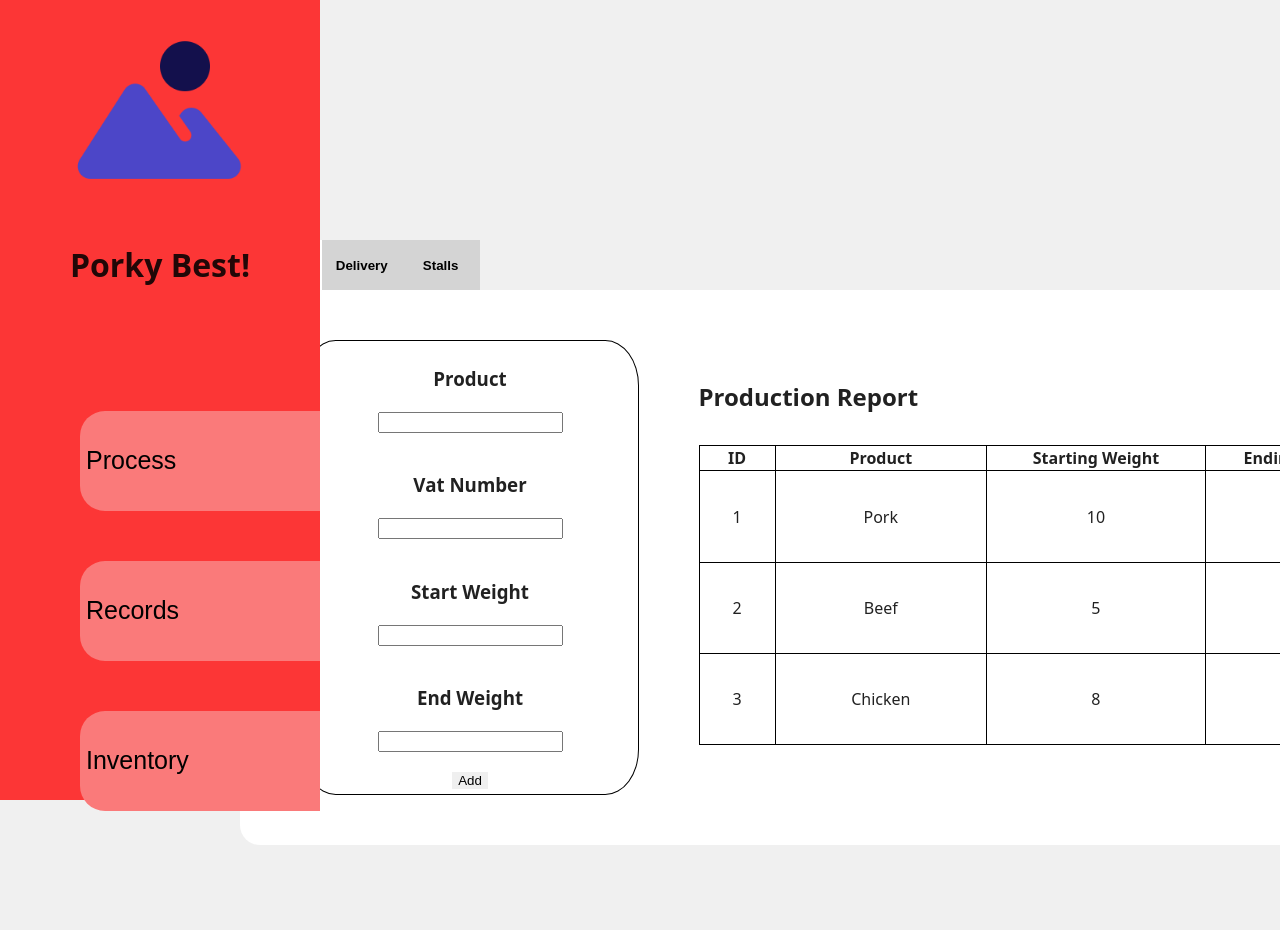
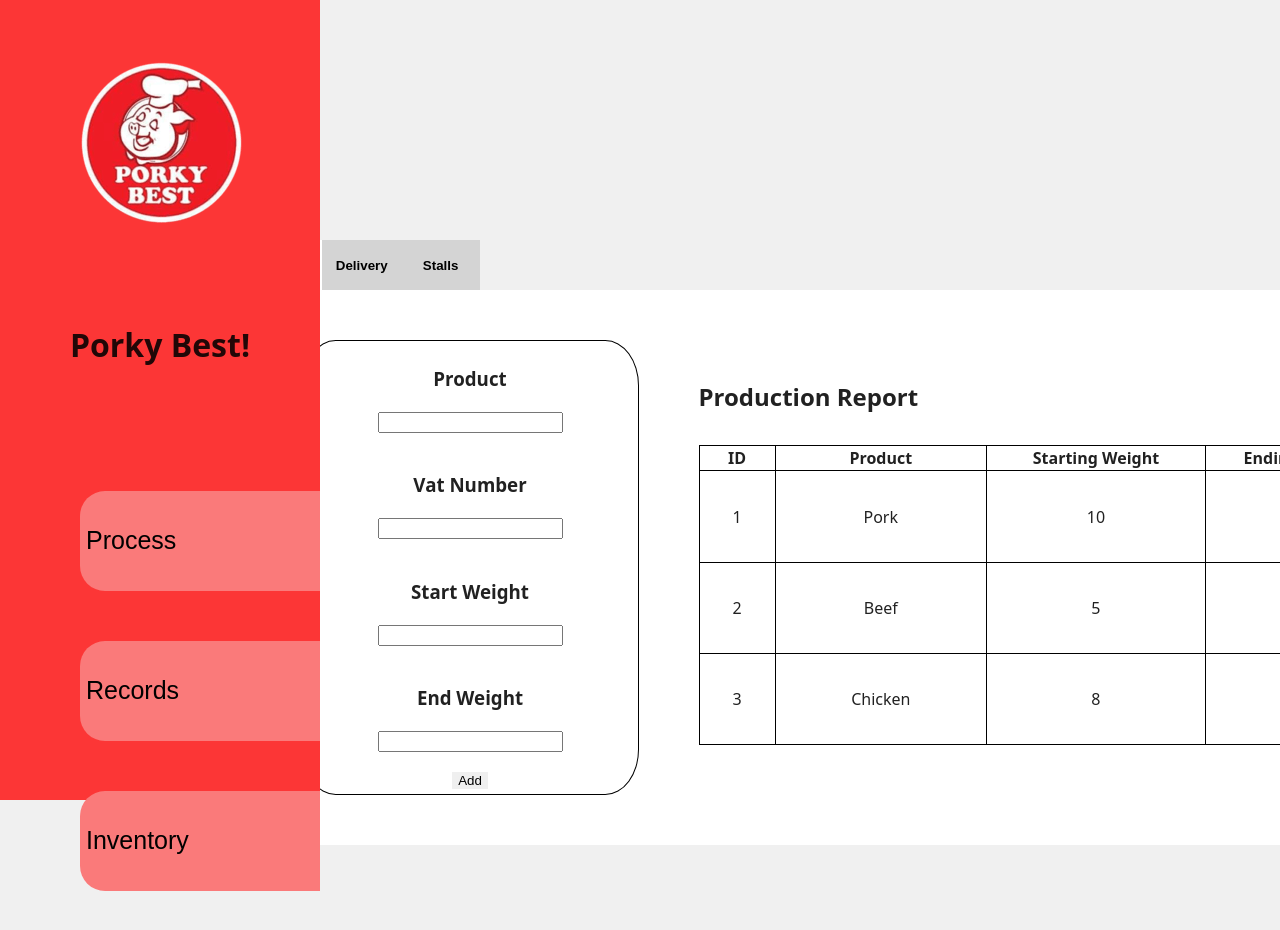
Before and after one commit to fledelmu/Acunatics-IM-Web-Prog, a React (Vite) app in the folder frontend/: page / in a window 1280 px wide. Shown: the top 930 px of the page. Built offline with nearby package versions, Linux system fonts and the light colour scheme.

Commit message:
Added logo

```diff
--- a/frontend/src/App.css
+++ b/frontend/src/App.css
@@ -17,12 +17,10 @@
   top: 0;
   left: 0;
 }
-
 .sidebar img{
-  padding: 10px;
-  width: 200px;
-  height: auto;
-  border-radius: 10px;
+  width: 300px;
+  height: 300px;
+  margin-bottom: 0px;
 }
 
 .sideButtonContainer{
--- a/frontend/src/App.jsx
+++ b/frontend/src/App.jsx
@@ -2,7 +2,7 @@ import { useState } from 'react'
 import Inventory from './pages/Inventory/inventory';
 import Process from './pages/Process/process';
 import Records from './pages/Records/records';
-import placeHolder from './assets/image-placeholder.png'
+import logo from './assets/porkybest.png'
 import './App.css'
 
 function App() {
@@ -11,7 +11,7 @@ function App() {
   return (
     <>
       <div className="sidebar">
-        <img src={placeHolder} alt="Sidebar Logo"/>
+        <img src={logo} alt="Sidebar Logo" className="sidebar-img"/>
         <h1>Porky Best!</h1>
         <div className="sideButtonContainer">
           <button className="sideButton" onClick={() => setActivePage("process")}>Process</button>
```
Also changed, not shown: frontend/src/assets/porkybest.png (added).
